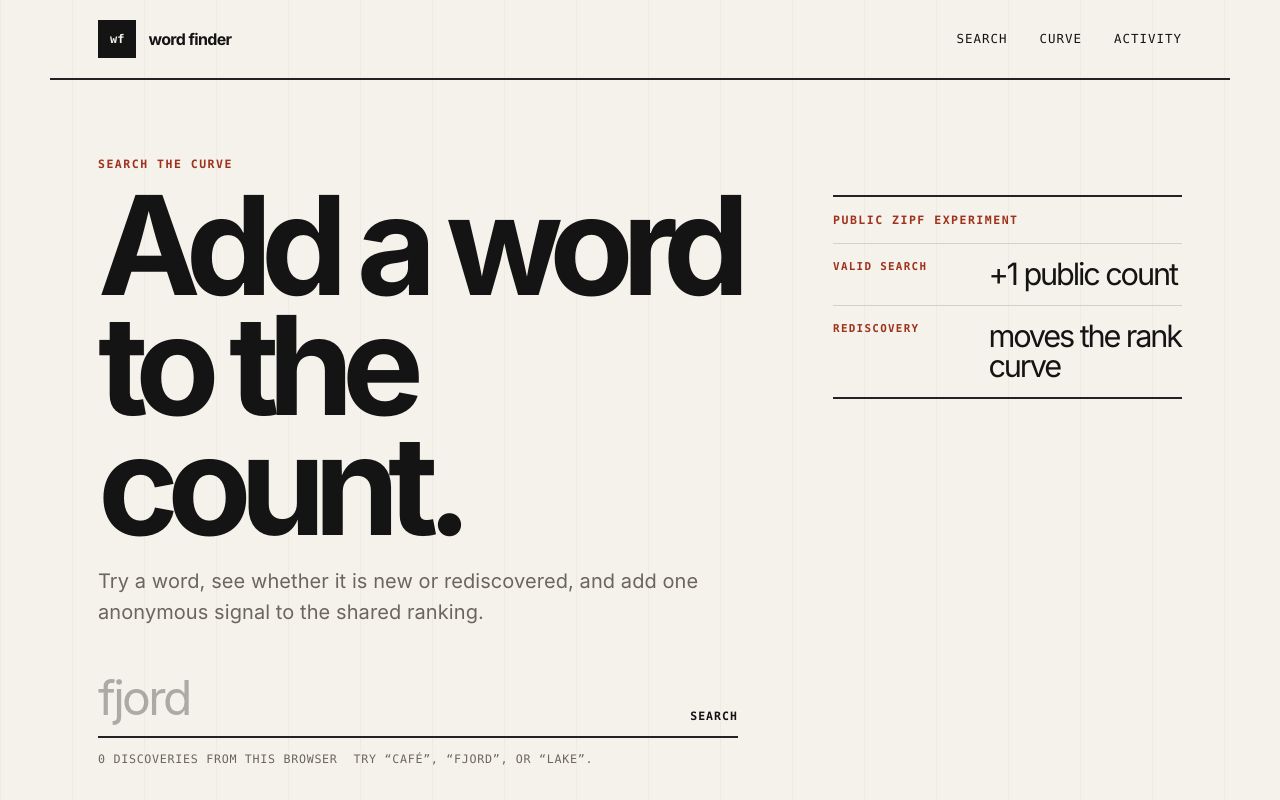
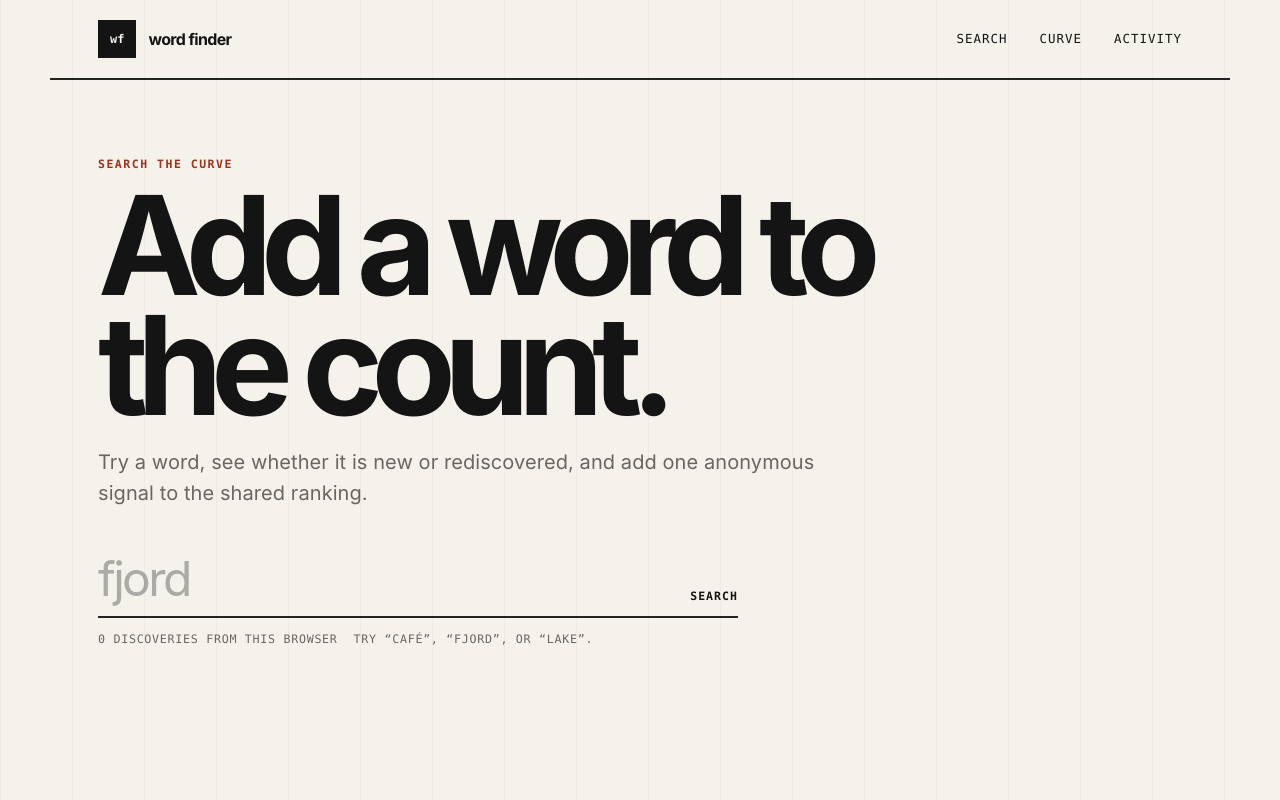
Before and after one commit to TomBonness/wordfinder, a Next.js app: page / in a window 1280 px wide. Shown: the top 800 px of the page. Built offline with nearby package versions, Linux system fonts and the light colour scheme.

Commit message:
style: remove hero right column and clean up landing page layout

```diff
--- a/src/app/globals.css
+++ b/src/app/globals.css
@@ -125,53 +125,8 @@ main {
 }
 
 .story-hero {
-  display: grid;
-  grid-template-columns: minmax(0, 1fr) minmax(18rem, 0.52fr);
-  align-items: start;
-  gap: clamp(1.5rem, 5vw, 4rem);
+  display: block;
   min-height: min(72vh, 44rem);
-}
-
-.story-hero-copy {
-  width: 100%;
-  max-width: 28rem;
-  margin-top: 2.35rem;
-  border-block: 2px solid var(--line);
-}
-
-.story-hero-copy .kicker {
-  margin: 0;
-  padding-block: 1rem;
-}
-
-.hero-facts {
-  display: grid;
-  margin: 0;
-}
-
-.hero-facts > div {
-  display: grid;
-  grid-template-columns: minmax(7rem, 0.72fr) minmax(0, 1fr);
-  gap: 1rem;
-  padding-block: 1rem;
-  border-top: 1px solid var(--line-soft);
-}
-
-.hero-facts dt {
-  color: var(--accent-dark);
-  font-family: var(--font-mono);
-  font-size: 0.68rem;
-  font-weight: 700;
-  letter-spacing: 0.12em;
-  text-transform: uppercase;
-}
-
-.hero-facts dd {
-  margin: 0;
-  color: var(--ink);
-  font-size: clamp(1.6rem, 2.4vw, 2.25rem);
-  line-height: 0.96;
-  letter-spacing: -0.07em;
 }
 
 .search-panel {
@@ -682,7 +637,6 @@ figcaption,
 
 @media (max-width: 820px) {
   .site-header,
-  .story-hero,
   .story-columns,
   .story-metrics,
   .result-grid,
--- a/src/app/page.tsx
+++ b/src/app/page.tsx
@@ -22,19 +22,6 @@ export default async function HomePage() {
     <div className="page-shell story-page">
       <section className="story-hero" aria-label="Zipf word-search experiment">
         <SearchPanel />
-        <div className="story-hero-copy">
-          <div className="kicker">public Zipf experiment</div>
-          <dl className="hero-facts" aria-label="Experiment rules">
-            <div>
-              <dt>valid search</dt>
-              <dd>+1 public count</dd>
-            </div>
-            <div>
-              <dt>rediscovery</dt>
-              <dd>moves the rank curve</dd>
-            </div>
-          </dl>
-        </div>
       </section>
 
       <section className="story-section story-copy" aria-labelledby="experiment-heading">
```
